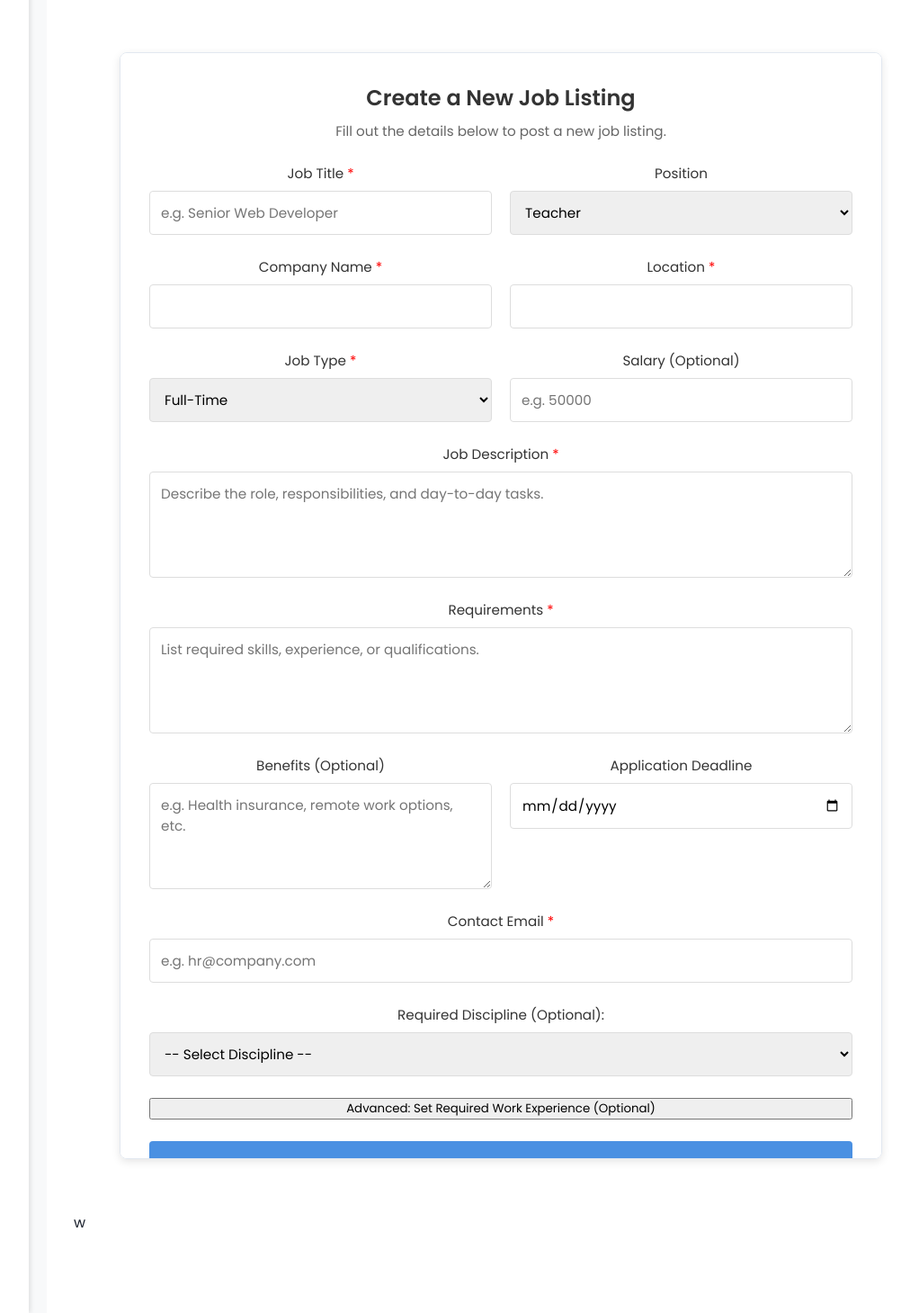
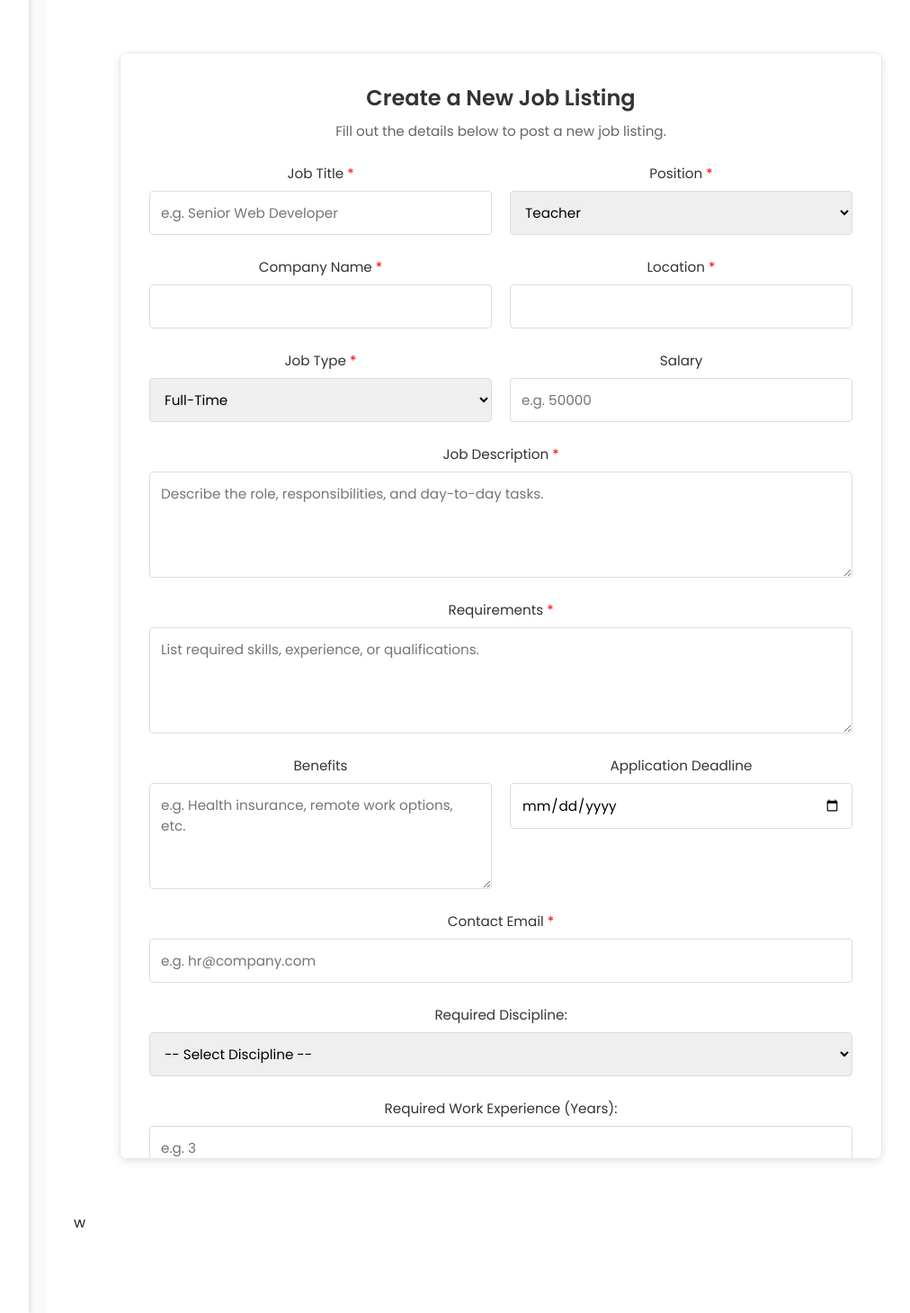
Before and after one commit to nehirevlimoglu/shrek-donkey, a Django app: template tutorials/templates/employer_create_job_listing.html in a window 1280 px wide. Shown: the part 78-1537 px from the top of the page at 90% size, without its empty margins (218-1230 px from the left). Run offline with Django 4.2, Linux system fonts and the light colour scheme; the template is opened without the code that fills it, so the values that code supplies are empty.

Commit message:
employers create job listing html

```diff
--- a/tutorials/templates/employer_create_job_listing.html
+++ b/tutorials/templates/employer_create_job_listing.html
@@ -36,7 +36,7 @@
                     <input type="text" id="title" name="title" required placeholder="e.g. Senior Web Developer">
                 </div>
                 <div class="form-group">
-                    <label for="position">Position</label>
+                    <label for="position">Position <span class="required">*</span></label>
                     <select id="position" name="position">
                         <option value="">Loading positions...</option>
                         <!-- If you have dynamic positions, they can be populated here -->
@@ -70,7 +70,7 @@
                     </select>
                 </div>
                 <div class="form-group">
-                    <label for="salary">Salary (Optional)</label>
+                    <label for="salary">Salary</label>
                     <input type="number" id="salary" name="salary" placeholder="e.g. 50000">
                 </div>
             </div>
@@ -98,7 +98,7 @@
             <!-- Row 6: Benefits & Application Deadline -->
             <div class="form-row">
                 <div class="form-group">
-                    <label for="benefits">Benefits (Optional)</label>
+                    <label for="benefits">Benefits</label>
                     <textarea id="benefits" name="benefits" rows="4"
                               placeholder="e.g. Health insurance, remote work options, etc."></textarea>
                 </div>
@@ -121,7 +121,7 @@
             <!-- New Row: Required Discipline (Optional) -->
             <div class="form-row">
                 <div class="form-group">
-                    <label for="required_discipline">Required Discipline (Optional):</label>
+                    <label for="required_discipline">Required Discipline:</label>
                     <select id="required_discipline" name="required_discipline" class="form-control">
                         <option value="">-- Select Discipline --</option>
                         <option value="bachelors">Bachelors</option>
@@ -134,15 +134,7 @@
                 </div>
             </div>
 
-            <!-- Hidden Required Work Experience Field (toggleable) -->
-            <div class="form-row">
-                <div class="form-group">
-                    <button type="button" id="toggle-required-experience" class="toggle-btn">
-                        Advanced: Set Required Work Experience (Optional)
-                    </button>
-                </div>
-            </div>
-            <div class="form-row" id="required-experience-container" style="display: none;">
+            <div class="form-row" id="required-experience-container">
                 <div class="form-group">
                     <label for="required_experience">Required Work Experience (Years):</label>
                     <input type="number" step="0.1" id="required_experience" name="required_experience" placeholder="e.g. 3">
@@ -161,12 +153,6 @@
 <script src="{% static 'js/load_job_titles.js' %}"></script>
 
 <script>
-    // Toggle display of the required work experience field
-    document.getElementById('toggle-required-experience').addEventListener('click', function() {
-        var container = document.getElementById('required-experience-container');
-        container.style.display = (container.style.display === 'none') ? 'block' : 'none';
-    });
-
     // Auto-hide success messages after 4 seconds
     document.addEventListener("DOMContentLoaded", function() {
         setTimeout(function() {
```
